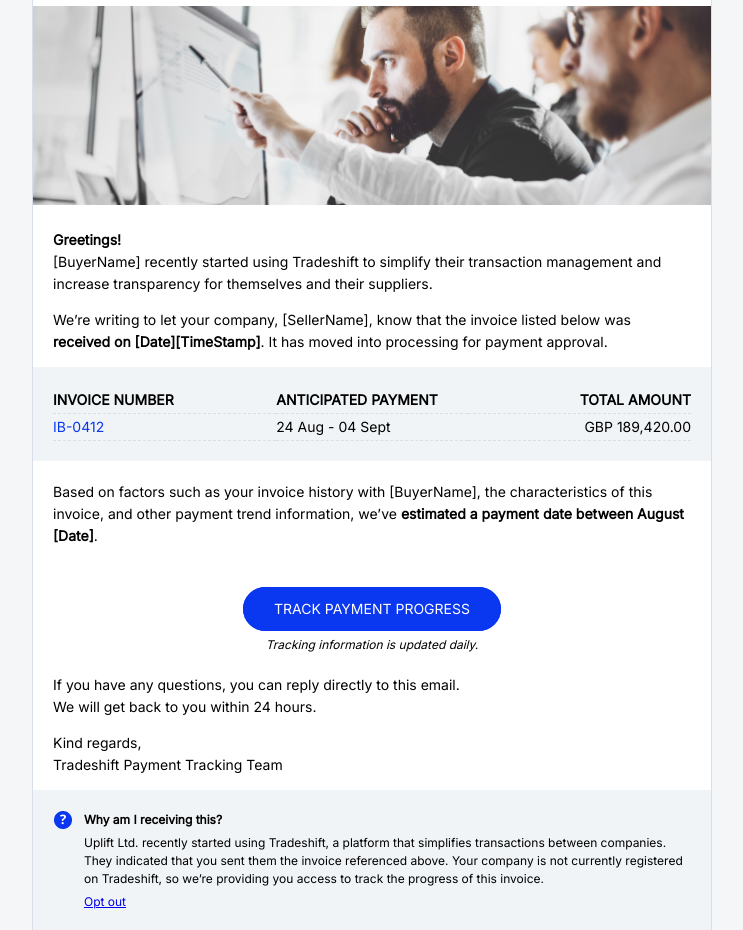
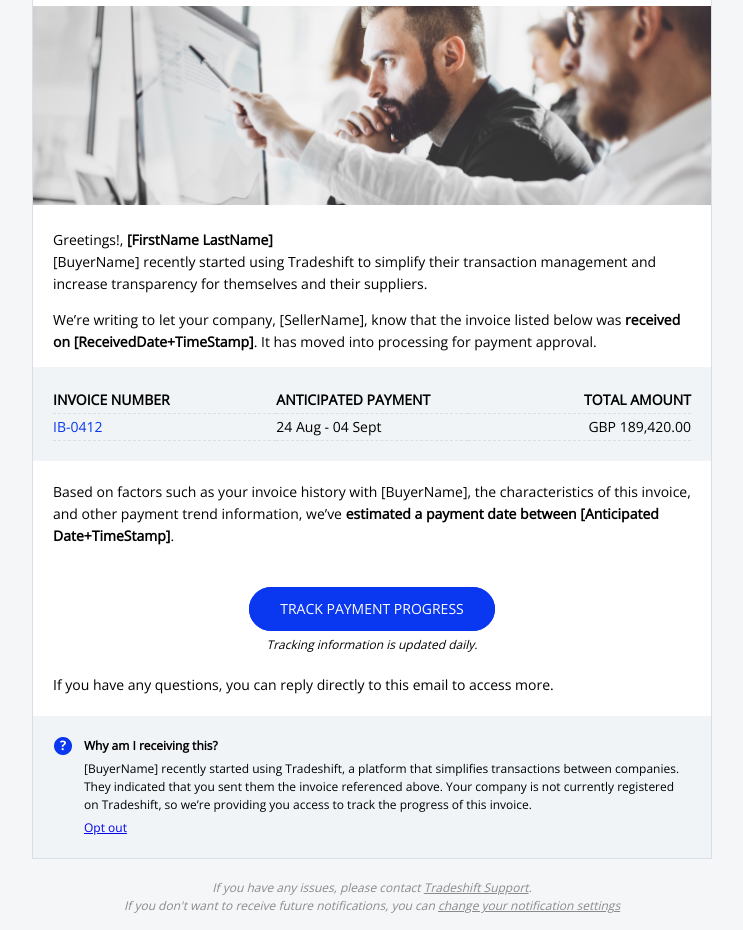
Before and after one commit to xionatan/ts-email, a plain HTML site: page onboarding_tt.html in a window 1280 px wide. Shown: the part 139-1069 px from the top of the page, without its empty margins (268-1011 px from the left). Drawn offline with nearby package versions, Linux system fonts and the light colour scheme.

Commit message:
Add files via upload

```diff
--- a/onboarding_tt.html
+++ b/onboarding_tt.html
@@ -14,7 +14,7 @@
 </style>
 <![endif]-->
 <!--[if !mso]><!-->
- <link href="https://fonts.googleapis.com/css2?family=Inter&display=swap" rel="stylesheet">
+<link href="https://fonts.googleapis.com/css2?family=Open+Sans&display=swap" rel="stylesheet">
 <!--<![endif]-->
 <style>
 html,
@@ -93,7 +93,7 @@
 </head>
 <body width="100%" bgcolor="#F4F6F8" style="margin: 0; mso-line-height-rule: exactly;">
 <center style="width: 100%; background: #F4F6F8; text-align: left;">
-  <div style="display:none;font-size:1px;line-height:1px;max-height:0px;max-width:0px;opacity:0;overflow:hidden;mso-hide:all;font-family: 'Inter', sans-serif;">
+<div style="display:none;font-size:1px;line-height:1px;max-height:0px;max-width:0px;opacity:0;overflow:hidden;mso-hide:all;font-family: 'Open Sans', sans-serif;">
 (Optional) This text will appear in the inbox preview, but not the email body. It can be used to supplement the email subject line or even summarize the email's contents. Extended text preheaders (~490 characters) seems like a better UX. If this text is not included, email clients will automatically populate it using the text (including image alt text) at the start of the email's body.
 </div>
 <div style="max-width: 680px; margin: auto;" class="email-container">
@@ -107,7 +107,7 @@
 <td>
 <table role="presentation" cellspacing="0" cellpadding="0" border="0" width="100%">
 <tr>
-            <td align="right" style="padding: 30px 0px 10px 0px; font-family: 'Inter', sans-serif; font-size:12px; line-height:22px;">
+<td align="right" style="padding: 30px 0px 10px 0px; font-family: 'Open Sans', sans-serif; font-size:12px; line-height:22px;">
 </td>
 </tr>
 </table>
@@ -116,7 +116,6 @@
 <tr>
 <td bgcolor="#ffffff" style="border:1px solid #D8DFE8;">
 <table role="presentation" cellspacing="0" cellpadding="0" border="0" width="100%">
-          <!-- CONTENT STARTS HERE -->
 <tr>
 <td align="left" style="padding: 20px 20px 20px 20px;">
 <table width="100%" align="left">
@@ -126,7 +125,7 @@
 <img src="assets/logo_bmm.png" width="60" height="60" style="margin:0; padding:0; border:none; display:block;" border="0" alt="">
 </td>
 <td width="100%" style="vertical-align: middle;">
-      <p style="font-family: 'Inter', sans-serif; font-size:18px; line-height:22px; color:#000000; padding:0 0 0 10px; margin:0;">Track payment progress for your invoice(s) to [CompanyName]</p>
+<p style="font-family: 'Open Sans', sans-serif; font-size:18px; line-height:22px; color:#000000; padding:0 0 0 10px; margin:0;">Track payment progress for your invoice(s) to [CompanyName]</p>
 </td>
 </tr>
 </tbody>
@@ -139,39 +138,39 @@
 </td>
 </tr>
 <tr>
- <td style="padding: 20px 20px 0px 20px; font-family: 'Inter', sans-serif; font-size: 14px; line-height: 22px; color: #000000; text-align: left;">
-  <p style="margin: 0;"><span style="font-weight: bold;">Greetings!</span><br />
+<td style="padding: 20px 20px 0px 20px; font-family: 'Open Sans', sans-serif; font-size: 14px; line-height: 22px; color: #000000; text-align: left;">
+<p style="margin: 0;">Greetings!, <span style="font-weight: bold;">[FirstName LastName]</span><br />
 [BuyerName] recently started using Tradeshift to simplify their transaction management and increase transparency for themselves and their suppliers.</p>
-  <p>We’re writing to let your company, [SellerName], know that the invoice listed below was <span style="font-weight: bold;">received on [Date][TimeStamp]</span>. It has moved into processing for payment approval.</p>
+<p>We’re writing to let your company, [SellerName], know that the invoice listed below was <span style="font-weight: bold;">received on [ReceivedDate+TimeStamp]</span>. It has moved into processing for payment approval.</p>
 </td>
 </tr>
 <tr>
- <td style="padding: 0; font-family: 'Inter', sans-serif; font-size: 14px; line-height: 22px; color: #000000; text-align: left; background-color: #f0f4f7;">
+<td style="padding: 0; font-family: 'Open Sans', sans-serif; font-size: 14px; line-height: 22px; color: #000000; text-align: left; background-color: #f0f4f7;">
 <table role="presentation" cellspacing="0" cellpadding="0" border="0" width="100%">
 <tbody>
 <tr>
-			<td style="padding: 20px 20px 20px 20px; font-family: 'Inter', sans-serif; font-size: 14px; line-height: 22px; color: #000000; text-align: left; background-color: #f0f4f7;">
+<td style="padding: 20px 20px 20px 20px; font-family: 'Open Sans', sans-serif; font-size: 14px; line-height: 22px; color: #000000; text-align: left; background-color: #f0f4f7;">
 <table cellspacing="0" cellpadding="0" border="0" width="100%">
 <tbody>
 <tr>
-							<td width="35%" align="left" style="font-family: 'Inter', sans-serif; font-size: 14px; font-weight: 600; line-height: 16px; padding: 5px 0px; text-transform: uppercase; border-bottom: 1px dashed #D8DFE8;">
+<td width="35%" align="left" style="font-family: 'Open Sans', sans-serif; font-size: 14px; font-weight: 600; line-height: 16px; padding: 5px 0px; text-transform: uppercase; border-bottom: 1px dashed #D8DFE8;">
 INVOICE NUMBER
 </td>
-							<td width="30%" align="left" style="font-family: 'Inter', sans-serif; font-size: 14px; font-weight: 600; line-height: 16px; padding: 5px 0px; text-transform: uppercase; border-bottom: 1px dashed #D8DFE8;">
+<td width="30%" align="left" style="font-family: 'Open Sans', sans-serif; font-size: 14px; font-weight: 600; line-height: 16px; padding: 5px 0px; text-transform: uppercase; border-bottom: 1px dashed #D8DFE8;">
 ANTICIPATED PAYMENT
 </td>
-							<td width="35%" align="right" style="font-family: 'Inter', sans-serif; font-size: 14px; font-weight: 600; line-height: 16px; padding: 5px 0px; text-transform: uppercase; border-bottom: 1px dashed #D8DFE8;">
+<td width="35%" align="right" style="font-family: 'Open Sans', sans-serif; font-size: 14px; font-weight: 600; line-height: 16px; padding: 5px 0px; text-transform: uppercase; border-bottom: 1px dashed #D8DFE8;">
 TOTAL AMOUNT
 </td>
 </tr>
 <tr>
-							<td width="35%" align="left" style="font-family: 'Inter', sans-serif; font-size: 14px; font-weight: 400; line-height: 16px; padding: 5px 0px; border-bottom: 1px dashed #D8DFE8; vertical-align: top;">
+<td width="35%" align="left" style="font-family: 'Open Sans', sans-serif; font-size: 14px; font-weight: 400; line-height: 16px; padding: 5px 0px; border-bottom: 1px dashed #D8DFE8; vertical-align: top;">
 <span style="color: #0A37F0;">IB-0412</span>
 </td>
-							<td width="30%" align="left" style="font-family: 'Inter', sans-serif; font-size: 14px; font-weight: 400; line-height: 16px; padding: 5px 0px; border-bottom: 1px dashed #D8DFE8; vertical-align: top;">
+<td width="30%" align="left" style="font-family: 'Open Sans', sans-serif; font-size: 14px; font-weight: 400; line-height: 16px; padding: 5px 0px; border-bottom: 1px dashed #D8DFE8; vertical-align: top;">
 24 Aug - 04 Sept
 </td>
-							<td width="35%" align="right" style="font-family: 'Inter', sans-serif; font-size: 14px; font-weight: 400; line-height: 16px; padding: 5px 0px; border-bottom: 1px dashed #D8DFE8; vertical-align: top;">
+<td width="35%" align="right" style="font-family: 'Open Sans', sans-serif; font-size: 14px; font-weight: 400; line-height: 16px; padding: 5px 0px; border-bottom: 1px dashed #D8DFE8; vertical-align: top;">
 GBP 189,420.00
 </td>
 </tr>
@@ -184,17 +183,17 @@
 </td>
 </tr>
 <tr>
- <td style="padding: 20px 20px 0px 20px; font-family: 'Inter', sans-serif; font-size: 14px; line-height: 22px; color: #000000; text-align: left;">
-  <p style="margin: 0;">Based on factors such as your invoice history with [BuyerName], the characteristics of this invoice, and other payment trend information, we’ve <span style="font-weight: bold;">estimated a payment date between August [Date]</span>.</p>
+<td style="padding: 20px 20px 0px 20px; font-family: 'Open Sans', sans-serif; font-size: 14px; line-height: 22px; color: #000000; text-align: left;">
+<p style="margin: 0;">Based on factors such as your invoice history with [BuyerName], the characteristics of this invoice, and other payment trend information, we’ve <span style="font-weight: bold;">estimated a payment date between [Anticipated Date+TimeStamp]</span>.</p>
 </td>
 </tr>
 <tr>
- <td style="padding: 40px 20px 0px 20px; font-family: 'Inter', sans-serif; font-size: 14px; line-height: 22px; color: #000000; text-align: center; font-weight:normal;">
+<td style="padding: 40px 20px 0px 20px; font-family: 'Open Sans', sans-serif; font-size: 14px; line-height: 22px; color: #000000; text-align: center; font-weight:normal;">
 <table border="0" cellspacing="0" cellpadding="0">
 <tbody>
 <tr>
 <td align="center" style="border-radius: 26px;" bgcolor="#0A37F0">
-      <a href="#" target="_blank" style="font-size: 14px; font-family: 'Inter', sans-serif; color: #ffffff; text-decoration: none; border-radius: 26px; background-color: #0A37F0; padding: 10px 30px; border: 1px solid #0A37F0; display: block; text-transform: uppercase;">Track Payment Progress</a>
+<a href="#" target="_blank" style="font-size: 14px; font-family: 'Open Sans', sans-serif; color: #ffffff; text-decoration: none; border-radius: 26px; background-color: #0A37F0; padding: 10px 30px; border: 1px solid #0A37F0; display: block; text-transform: uppercase;">Track Payment Progress</a>
 </td>
 </tr>
 </tbody>
@@ -202,18 +201,17 @@
 </td>
 </tr>
 <tr>
- <td style="padding: 5px 20px 0px 20px; font-family: 'Inter', sans-serif; font-size: 14px; line-height: 18px; color: #000000; text-align: center;">
+<td style="padding: 5px 20px 0px 20px; font-family: 'Open Sans', sans-serif; font-size: 14px; line-height: 18px; color: #000000; text-align: center;">
 <p style="margin: 0; font-style: italic; font-size: 12px;">Tracking information is updated daily.</p>
 </td>
 </tr>
 <tr>
- <td style="padding: 20px 20px 0px 20px; font-family: 'Inter', sans-serif; font-size: 14px; line-height: 22px; color: #000000; text-align: left;">
-  <p style="margin: 0;">If you have any questions, you can reply directly to this email.<br />We will get back to you within 24 hours.</p>
-  <p>Kind regards,<br />Tradeshift Payment Tracking Team</p>
+<td style="padding: 20px; font-family: 'Open Sans', sans-serif; font-size: 14px; line-height: 22px; color: #000000; text-align: left;">
+<p style="margin: 0;">If you have any questions, you can reply directly to this email to access more.</p>
 </td>
 </tr>
 <tr>
- <td style="padding: 20px 20px 20px 20px;font-family: 'Inter', sans-serif;font-size: 12px;line-height: 18px;color: #000000;text-align: left;background-color: #f0f4f7;">
+<td style="padding: 20px 20px 20px 20px;font-family: 'Open Sans', sans-serif;font-size: 12px;line-height: 18px;color: #000000;text-align: left;background-color: #f0f4f7;">
 <table width="100%" align="left">
 <tbody>
 <tr>
@@ -221,16 +219,15 @@
 <img src="assets/info-ico.png" width="18" height="18">
 </td>
 <td width="" style="vertical-align: top;">
-      <p style="font-family: 'Inter', sans-serif;line-height:18px;color:#000000;padding:0;margin:0; font-weight: bold;">Why am I receiving this?</p>
-	  <p style="font-family: 'Inter', sans-serif;line-height:18px;color:#000000;padding:0;margin:5px 0 0 0;">Uplift Ltd. recently started using Tradeshift, a platform that simplifies transactions between companies. They indicated that you sent them the invoice referenced above. Your company is not currently registered on Tradeshift, so we’re providing you access to track the progress of this invoice.</p>
-	  <p style="font-family: 'Inter', sans-serif;line-height:18px;color:#000000;padding:0;margin:5px 0 0 0;"><a href="#">Opt out</a></p>
+<p style="font-family: 'Open Sans', sans-serif;line-height:18px;color:#000000;padding:0;margin:0; font-weight: bold;">Why am I receiving this?</p>
+<p style="font-family: 'Open Sans', sans-serif;line-height:18px;color:#000000;padding:0;margin:5px 0 0 0;">[BuyerName] recently started using Tradeshift, a platform that simplifies transactions between companies. They indicated that you sent them the invoice referenced above. Your company is not currently registered on Tradeshift, so we’re providing you access to track the progress of this invoice.</p>
+<p style="font-family: 'Open Sans', sans-serif;line-height:18px;color:#000000;padding:0;margin:5px 0 0 0;"><a href="#">Opt out</a></p>
 </td>
 </tr>
 </tbody>
 </table>
 </td>
 </tr>
-          <!--CONTENT ENDS HERE -->
 </table>
 </td>
 </tr>
@@ -238,12 +235,12 @@
 <td>
 <table role="presentation" cellspacing="0" cellpadding="0" border="0" width="100%">
 <tr>
-           <td style="padding: 20px 20px 10px 20px; font-family: 'Inter', sans-serif; font-size: 12px; line-height: 18px; color: #8B8B8B; text-align: center; font-weight:normal; font-style: italic;">
+<td style="padding: 20px 20px 10px 20px; font-family: 'Open Sans', sans-serif; font-size: 12px; line-height: 18px; color: #8B8B8B; text-align: center; font-weight:normal; font-style: italic;">
 <p style="margin: 0;">If you have any issues, please contact <a href="#" target="_blank" style="text-decoration:underline; color:#8B8B8B;">Tradeshift Support</a>.<br/>If you don't want to receive future notifications, you can <a href="#" target="_blank" style="text-decoration:underline; color:#8B8B8B;">change your notification settings</a></p>
 </td>
 </tr>
 <tr>
-           <td style="padding: 20px 20px 40px 20px; font-family: 'Inter', sans-serif; font-size: 12px; line-height: 18px; color: #8B8B8B; text-align: center; font-weight:normal;">
+<td style="padding: 20px 20px 40px 20px; font-family: 'Open Sans', sans-serif; font-size: 12px; line-height: 18px; color: #8B8B8B; text-align: center; font-weight:normal;">
 <p style="margin: 0;"><img src="assets/tradeshift.png" width="187" height="32" alt="Tradeshift" border="0"></p>
 </td>
 </tr>
```
Lines whose indentation alone changed are shown as unchanged.
